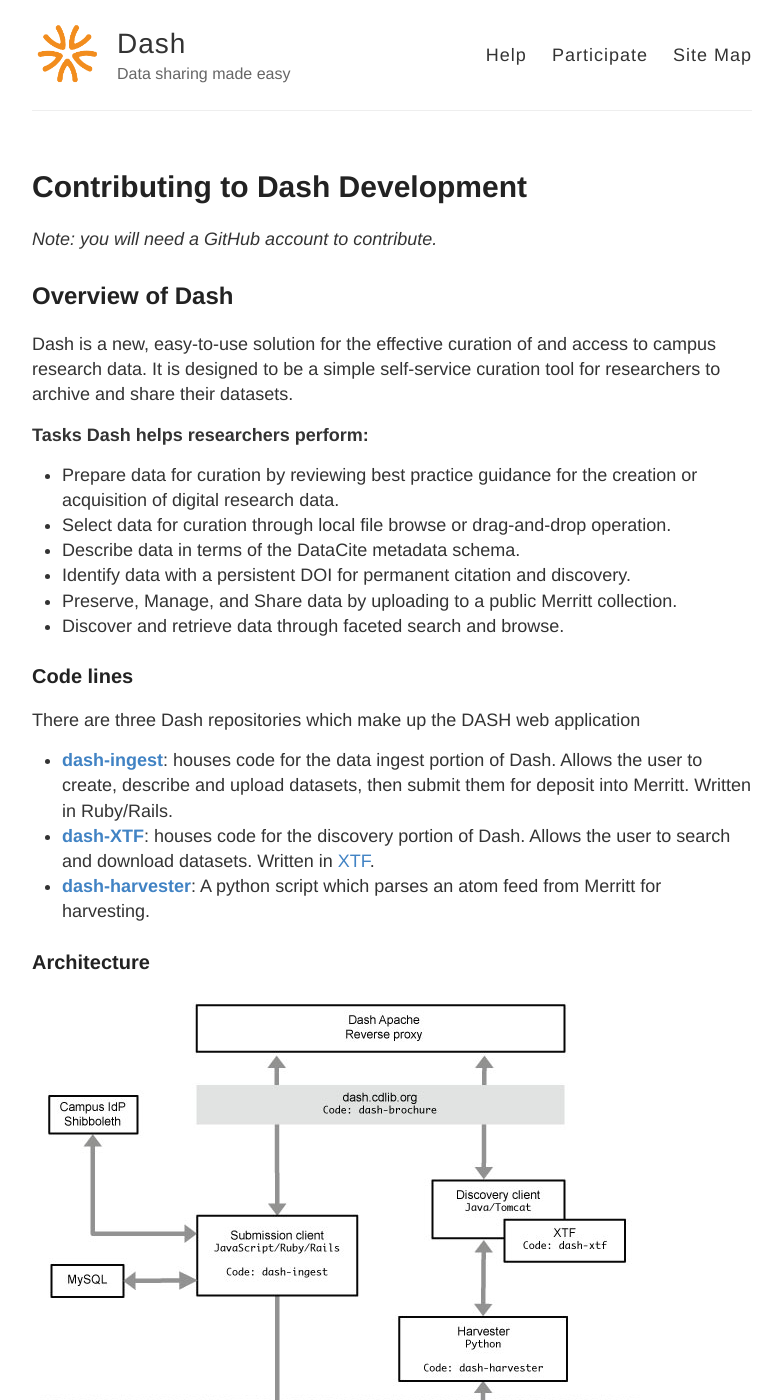
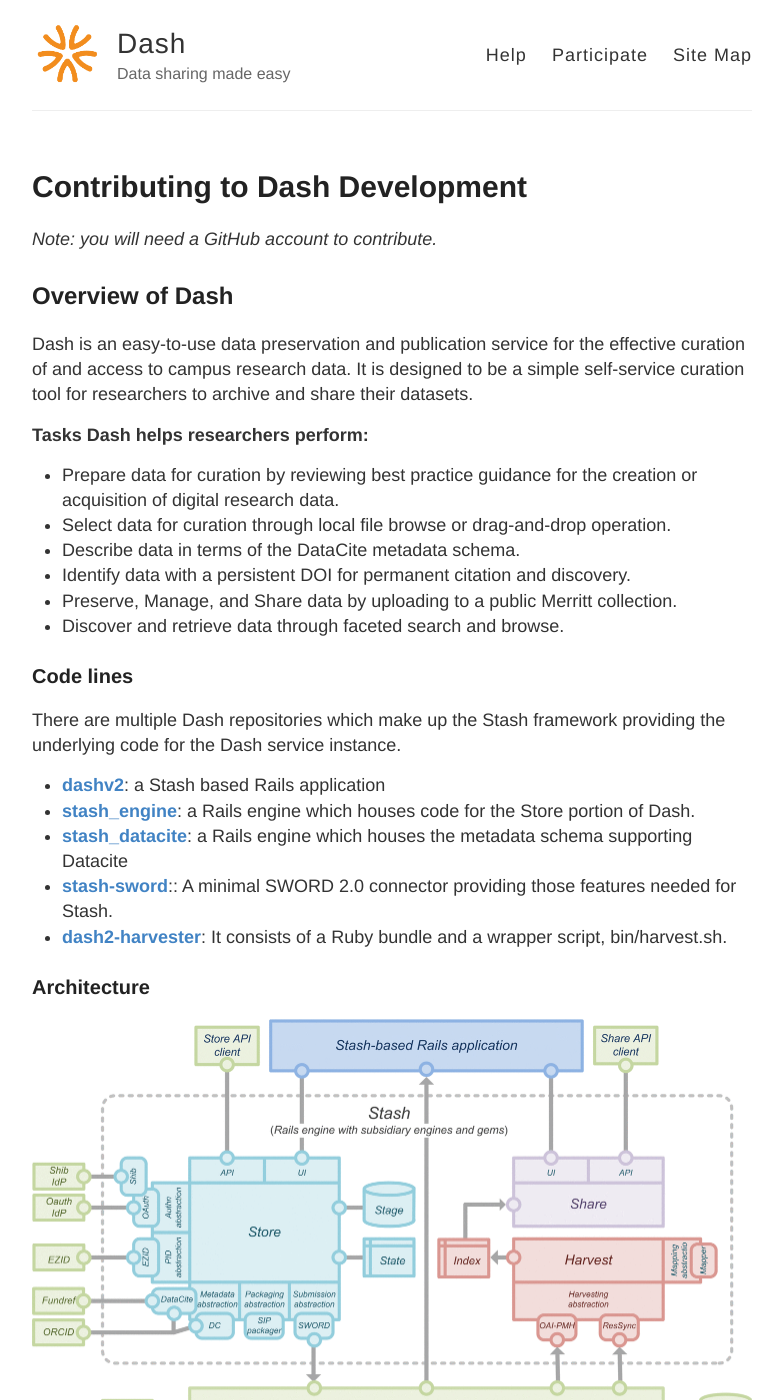
Before and after one commit to CDLUC3/dash, a Jekyll site: the page built from contributing.md, in a window 1280 px wide and 1400 px high. Shown: the whole window, without its empty margins (248-1031 px from the left). Built offline with Jekyll 4.4.1, drawn with Linux system fonts in a browser that asks for light colours; some of the changed text lies outside the part shown.

Commit message:
updates to code repos

```diff
--- a/contributing.md
+++ b/contributing.md
@@ -8,7 +8,7 @@
 
 ## Overview of Dash
 
-Dash is a new, easy-to-use solution for the effective curation of and access to campus research data. It is designed to be a simple self-service curation tool for researchers to archive and share their datasets.
+Dash is an easy-to-use data preservation and publication service for the effective curation of and access to campus research data. It is designed to be a simple self-service curation tool for researchers to archive and share their datasets.
 
 **Tasks Dash helps researchers perform:**
 
@@ -21,27 +21,28 @@
 
 ### Code lines
 
-There are three Dash repositories which make up the DASH web application
+There are multiple Dash repositories which make up the Stash framework providing the underlying code for the Dash service instance.
 
-* **[dash-ingest](https://github.com/CDLUC3/dash-ingest)**: houses code for the data ingest portion of Dash. Allows the user to create, describe and upload datasets, then submit them for deposit into Merritt.  Written in Ruby/Rails.
-* **[dash-XTF](https://github.com/CDLUC3/dash-xtf)**: houses code for the discovery portion of Dash.  Allows the user to search and download datasets.  Written in [XTF](http://xtf.cdlib.org/).
-* **[dash-harvester](https://github.com/CDLUC3/dash-harvester)**: A python script which parses an atom feed from Merritt for harvesting.
+* **[dashv2](https://github.com/CDLUC3/dashv2)**: a Stash based Rails application
+* **[stash_engine](https://github.com/CDLUC3/stash_engine)**: a Rails engine which houses code for the Store portion of Dash.
+* **[stash_datacite](https://github.com/CDLUC3/stash_datacite)**:  a Rails engine which houses the metadata schema supporting Datacite
+* **[stash-sword](https://github.com/CDLUC3/stash-sword)**:: A minimal SWORD 2.0 connector providing those features needed for Stash.
+* **[dash2-harvester](https://github.com/CDLUC3/dash2-harvester)**: It consists of a Ruby bundle and a wrapper script, bin/harvest.sh.
 
 ### Architecture
-![Architecture](https://raw.githubusercontent.com/CDLUC3/dash/gh-pages/docs/Dash-architecture.jpg)
+![Architecture](https://raw.githubusercontent.com/CDLUC3/dash/gh-pages/docs/stash_architecture.png)
 
 
-## To contribute to the dash-ingest repository
+## To contribute to the Stash frame and repositories, please contact us at uc3@ucop.edu
 
 The Dash project will use the **Fork & Pull** model. This lets anyone fork an existing repository and push changes to their personal fork, without requiring access be granted to the source repository. The changes must then be pulled into the source repository by the project maintainer.
 
 **Step 1. Fork the repository.**
 
-[Follow these steps from GitHub to fork the dash-ingest repository](https://help.github.com/articles/fork-a-repo)
+[Follow these steps from GitHub to fork a repository](https://help.github.com/articles/fork-a-repo)
 
 **Step 2. Set up your Rails development environment.**
 
-Information on setting up your Rails development environment locally can be found at [Operations: Rails development setup]({{ site.baseurl }}/rails-setup)
 
 **Step 3. Make changes, additions, etc. to the code.**
 
```
Also changed, not shown: Infrastructure.md (+8 -8 lines), architecture-overview.md (+1 -1 lines), participation.md (+2 -2 lines).
